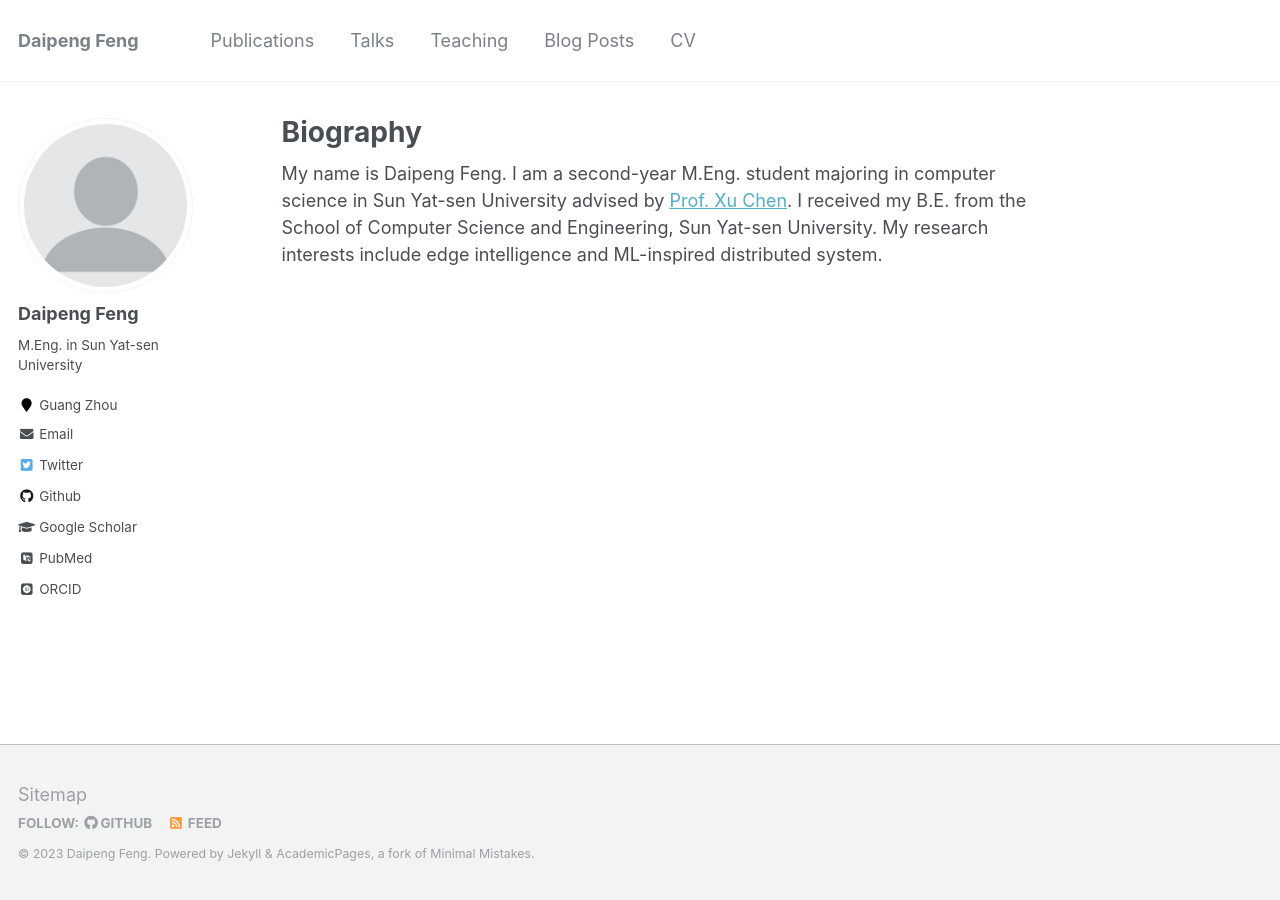
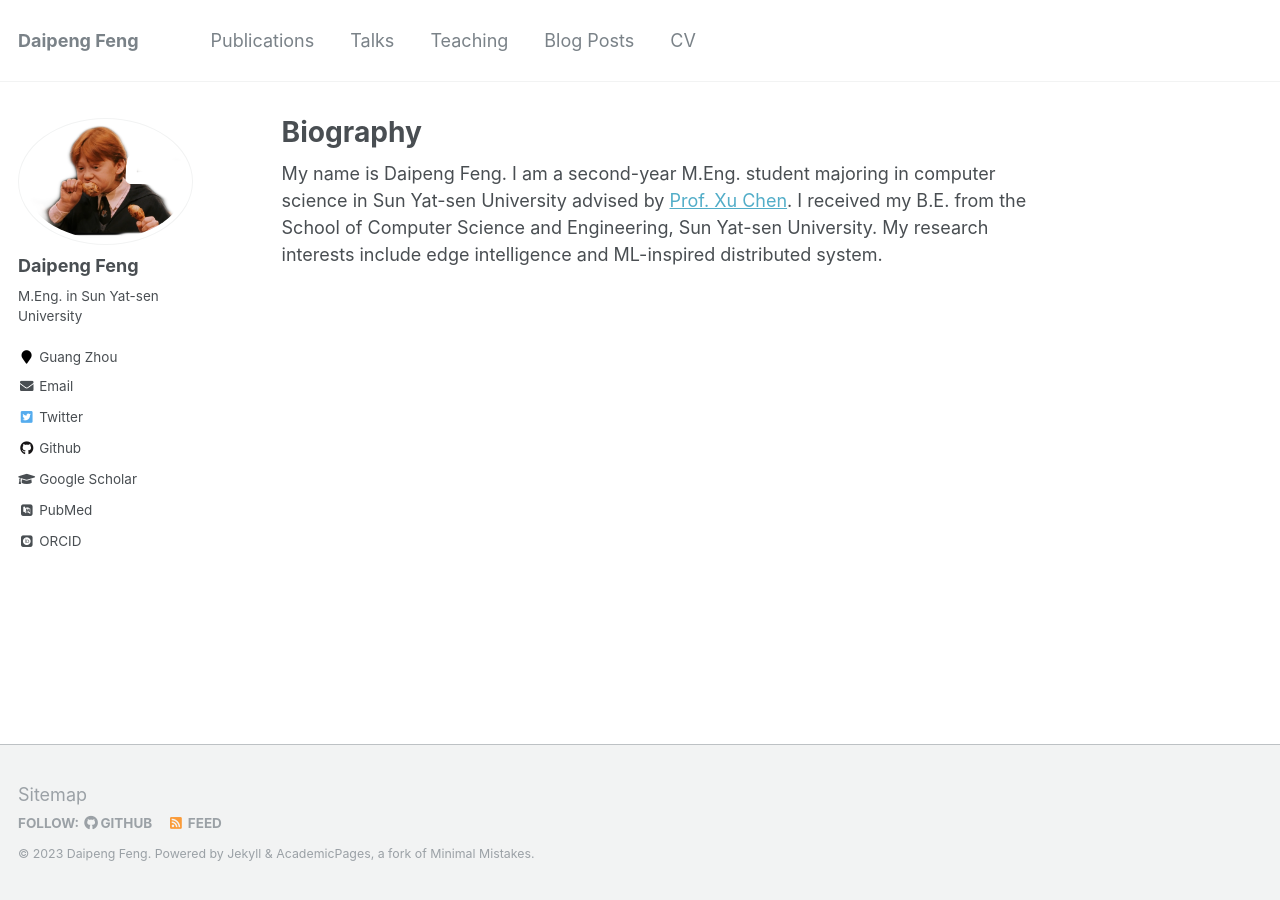
Before and after one commit to fengdpup/fengdpup.github.io, a Jekyll site: the page built from _pages/about.md, in a window 1280 px wide. Built offline with Jekyll 4.4.1, drawn with Linux system fonts in a browser that asks for light colours; some web fonts are replaced.

Commit message:
modification

```diff
--- a/_config.yml
+++ b/_config.yml
@@ -81,7 +81,7 @@ analytics:
 # Site Author
 author:
   name             : "Daipeng Feng"
-  avatar           : "profile.png"
+  avatar           : "ron_eating_harry_potter.png"
   bio              : "M.Eng. in Sun Yat-sen University"
   location         : "Guang Zhou"
   employer         :
@@ -184,9 +184,9 @@ collections:
   # portfolio:
   #   output: true
   #   permalink: /:collection/:path/
-  # talks:
-  #   output: true
-  #   permalink: /:collection/:path/
+  talks:
+    output: true
+    permalink: /:collection/:path/
 
 
 # Defaults
```
Also changed, not shown: images/ron_eating_harry_potter.png (added).
